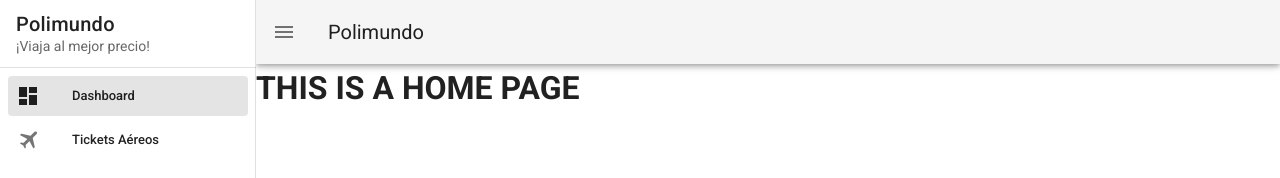
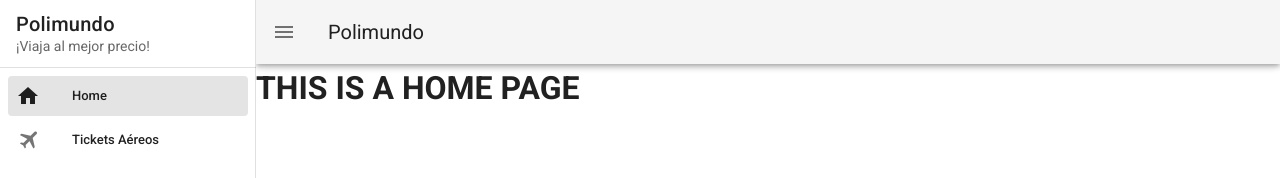
Before and after one commit to yolandag0302/challenge-frontend, a Vue app: page / in a window 1280 px wide. Shown: the top 178 px of the page. Built offline with nearby package versions, Linux system fonts and the light colour scheme.

Commit message:
Renaming Dashboard to Home page

```diff
--- a/src/App.vue
+++ b/src/App.vue
@@ -55,7 +55,7 @@ export default {
   data: () => ({
     drawer: null,
     items: [
-      { title: 'Dashboard', icon: 'mdi-view-dashboard', to: '/' },
+      { title: 'Home', icon: 'mdi-home', to: '/' },
       { title: 'Tickets Aéreos', icon: 'mdi-airplane', to: '/ticket' },
     ],
   }),
```
